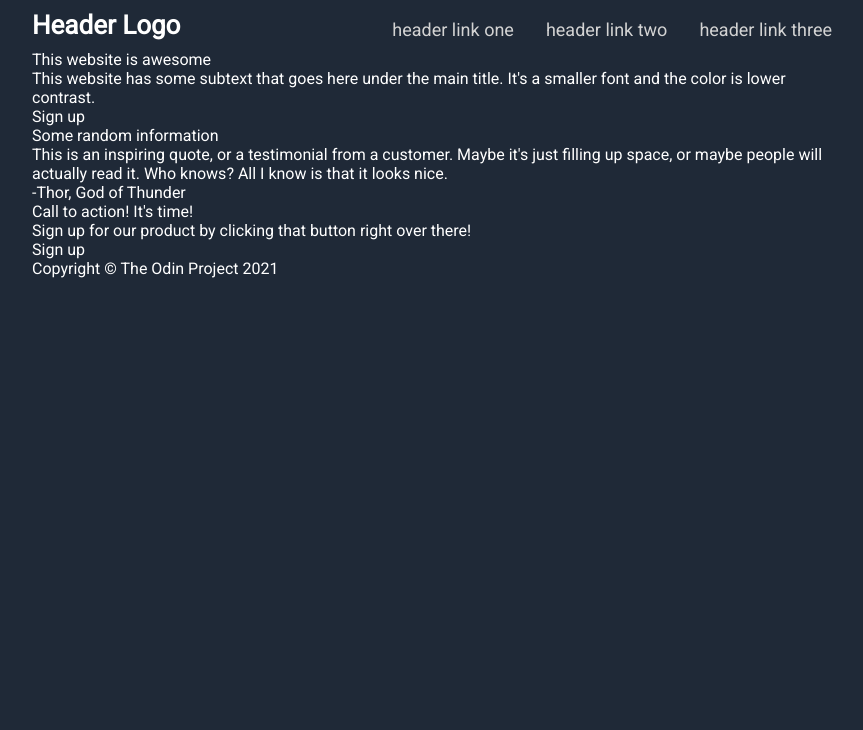
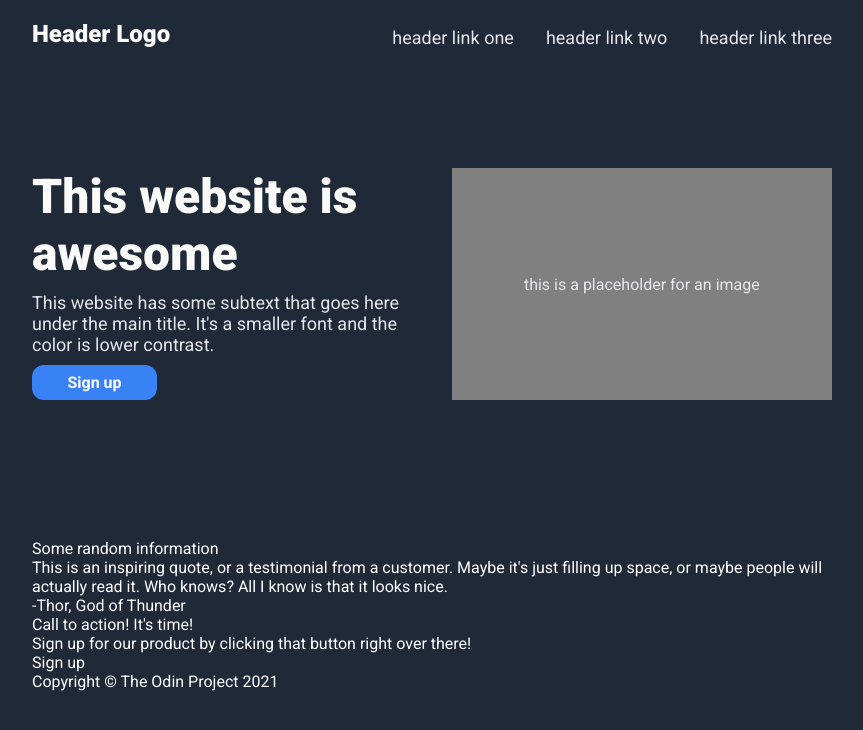
Before and after one commit to nicholaslindsey/odinproject_landingpage, a plain HTML site: page index.html in a window 1280 px wide. Shown: the whole page, without its empty margins (208-1071 px from the left). Drawn offline with Linux system fonts and the light colour scheme.

Commit message:
Added styling for hero text

```diff
--- a/index.html
+++ b/index.html
@@ -5,7 +5,9 @@
     <meta http-equiv="X-UA-Compatible" content="IE=edge">
     <meta name="viewport" content="width=device-width, initial-scale=1.0">
     <link rel="stylesheet" href="styles.css">
-    <link rel="stylesheet" href="https://fonts.googleapis.com/css?family=Roboto">
+    <link rel="preconnect" href="https://fonts.googleapis.com">
+    <link rel="preconnect" href="https://fonts.gstatic.com" crossorigin>
+    <link href="https://fonts.googleapis.com/css2?family=Roboto:ital,wght@0,100;0,300;0,400;0,500;0,700;0,900;1,100;1,300;1,400;1,500;1,700;1,900&display=swap" rel="stylesheet">
     <title>odinproject</title>
 </head>
 
@@ -21,13 +23,19 @@
     </div>
 
     <div class="top">
-        <div>This website is awesome</div>
-        <div>This website has some subtext that goes here under the main title.
-                It's a smaller font and the color is lower contrast.
+        <div class="leftside">
+            <div class="hero">This website is awesome</div>
+            <div class="herocaption">This website has some subtext that goes here under the main title.
+                    It's a smaller font and the color is lower contrast.
+            </div>
+            <button class="topbutton">Sign up</button>
         </div>
-        <div class="button">Sign up</div>
+
+        <div class="imgplaceholder">this is a placeholder for an image</div>
 
     </div>
+
+    <br>
 
     <div class="middle">
 
--- a/styles.css
+++ b/styles.css
@@ -13,12 +13,13 @@ body {
     display: flex;
     background-color: #1F2937;
     align-items: end;
-    margin: 10px 0;
+    margin: 20px 0;
 }
 
 .logo {
     font-weight: 900;
-    font-size: 26px;
+    font-size: 24px;
+    color: #F9FAF8;
 }
 
 .spacer {
@@ -29,10 +30,56 @@ body {
     display: flex;
     gap: 32px;
     font-size: 18px;
-    color: lightgrey;
+    color: #E5E7EB;
     list-style-type: none;
     margin: 0;
     padding: 0;
 }
 
 /*2*/
+
+.top {
+    display: flex;
+    margin: 120px 0;
+    align-items: top;
+    justify-content: space-between;
+    gap: 50px;
+}
+
+.leftside {
+    display: flex;
+    flex-direction: column;
+    gap: 10px;
+}
+
+.imgplaceholder {
+    display: flex;
+    justify-content: center;
+    align-items: center;
+    background-color: grey;
+    height: auto;
+    width: 950px;
+    color: #E5E7EB;
+}
+
+.hero {
+    font-size: 48px;
+    font-weight: 900;
+    color: #F9FAF8;
+}
+
+.herocaption {
+    color: #E5E7EB;
+    font-size: 18px;
+}
+
+.topbutton {
+    background-color: #3882F6;
+    width: 125px;
+    padding: 8px;
+    border-radius: 12px;
+    color: white;
+    border: none;
+    font-weight: 700;
+    font-size: 16px;
+}
```
